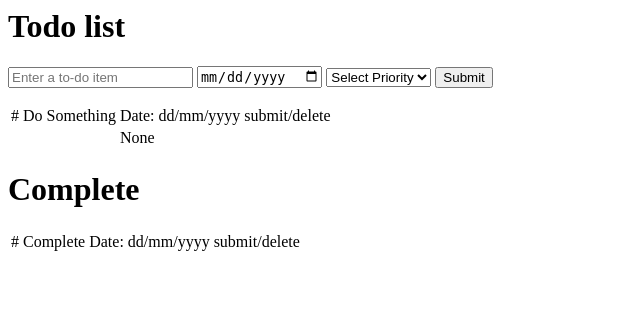
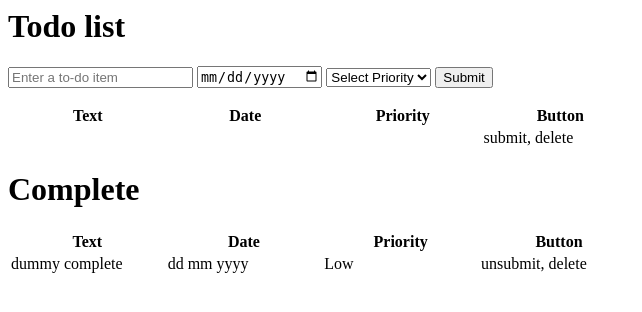
Before and after one commit to chuan-pk/dashboard, a Django app: page / in a window 1280 px wide. Shown: the top 312 px of the page, without its empty margins (0-642 px from the left). Run offline with Django 3.2, Linux system fonts and the light colour scheme.

Commit message:
refactor table, edit fire fox FT

```diff
--- a/dashboard/templates/dashboard/home.html
+++ b/dashboard/templates/dashboard/home.html
@@ -19,21 +19,36 @@
     {% csrf_token %}
     </form>
 
-    <table id="todo_table">
+    <table id="todo_table" width="50%">
         <tr>
-            <td># Do Something</td>
-            <td>Date: dd/mm/yyyy</td>
-            <td>submit/delete</td>
+            <th width="10%">Text</th>
+            <th width="10%">Date</th>
+            <th width="10%">Priority</th>
+            <th width="10%">Button</th>
         </tr>
         <tr>
             <td>{{ new_todo_text }}</td>
             <td>{{ date_text }}</td>
-            <td></td></tr>
+            <td>{{ priority }}</td>
+            <td> submit, delete</td>
+        </tr>
     </table>
 
     <h1>Complete</h1>
-    <table id="complete_table">
-        <tr><td># Complete    Date: dd/mm/yyyy   submit/delete</td></tr>
+    <table id="complete_table" width="50%">
+        <tr>
+            <th width="10%">Text</th>
+            <th width="10%">Date</th>
+            <th width="10%">Priority</th>
+            <th width="10%">Button</th>
+        </tr>
+        <tr>
+            <td>dummy complete</td>
+            <td>dd mm yyyy</td>
+            <td>Low</td>
+            <td> unsubmit, delete</td>
+        </tr>
+
     </table>
 
 </html>
--- a/dashboard/views.py
+++ b/dashboard/views.py
@@ -3,10 +3,13 @@ from django.shortcuts import render
 from datetime import datetime
 
 def home_page(request):
-    form_date = request.POST.get('date_picker')
+    todo_text = request.POST.get('todo_text','')
+    form_date = request.POST.get('date_picker', '')
+    priority = request.POST.get('priority', '')
     # change format here
 
     return render(request, 'dashboard/home.html',{
-        'new_todo_text': request.POST.get('todo_text',''),
+        'new_todo_text': todo_text,
         'date_text': form_date,
+        'priority': priority,
     })
```
Also changed, not shown: functional_test.py (+8 -6 lines).
